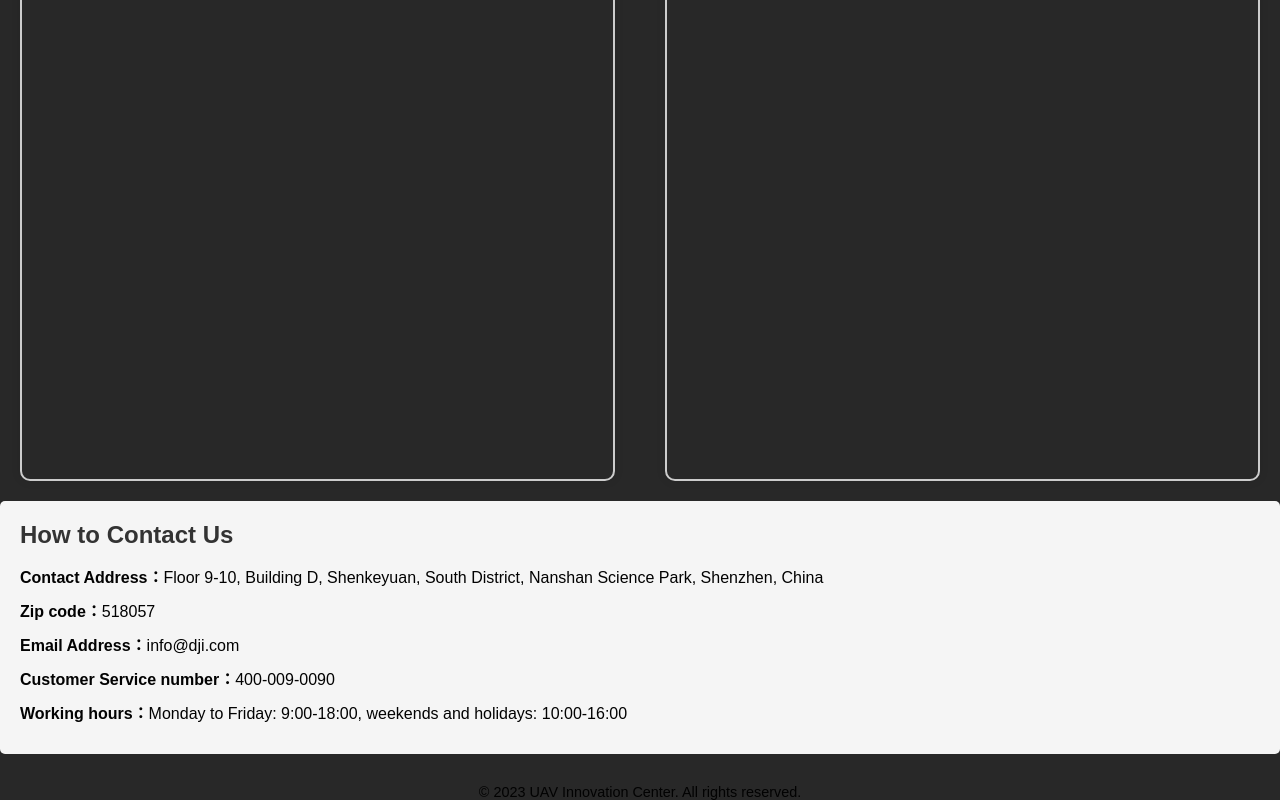
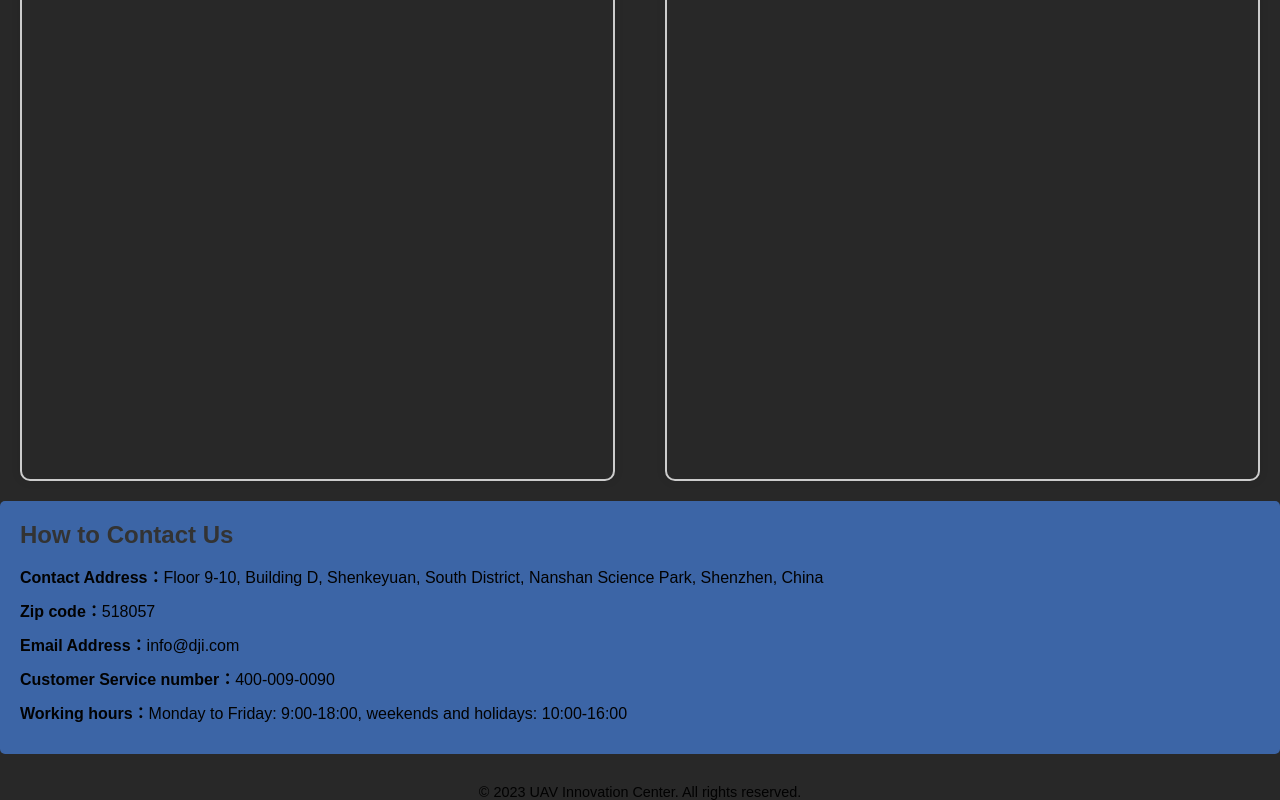
Before and after one commit to RMA8/Group-project, a plain HTML site: page index.html in a window 1280 px wide. Shown: the part 3265-4065 px from the top of the page. Drawn offline with nearby package versions, Linux system fonts and the light colour scheme.

Commit message:
Add files via upload

```diff
--- a/styles.css
+++ b/styles.css
@@ -608,7 +608,7 @@ input[type="checkbox"] {
 }
 
 .contact-section {
-    background-color: #f5f5f5;
+    background-color: #3c65a6;
     padding: 20px;
     border-radius: 5px;
     margin-bottom: 20px;
```
